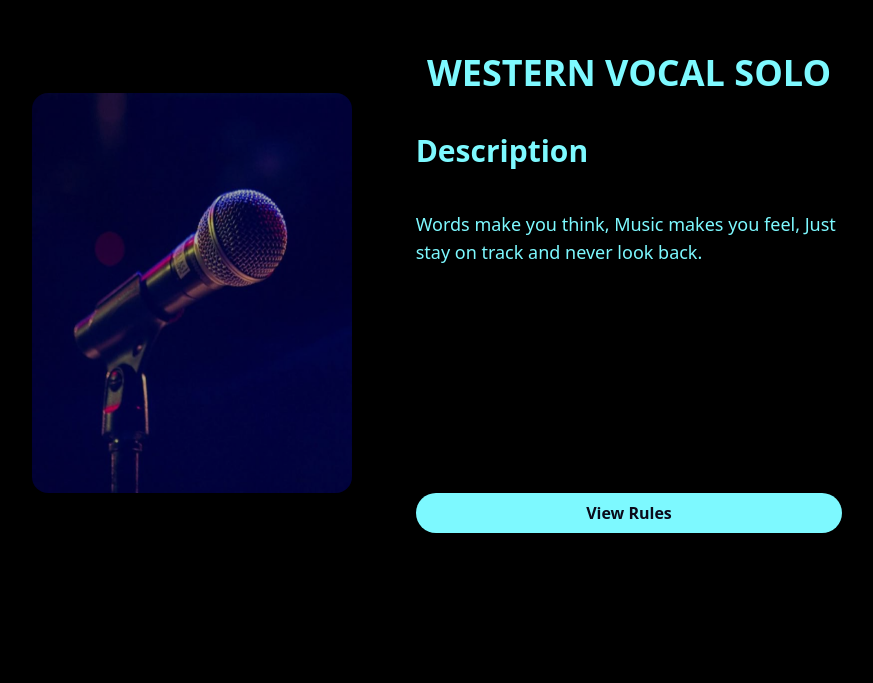
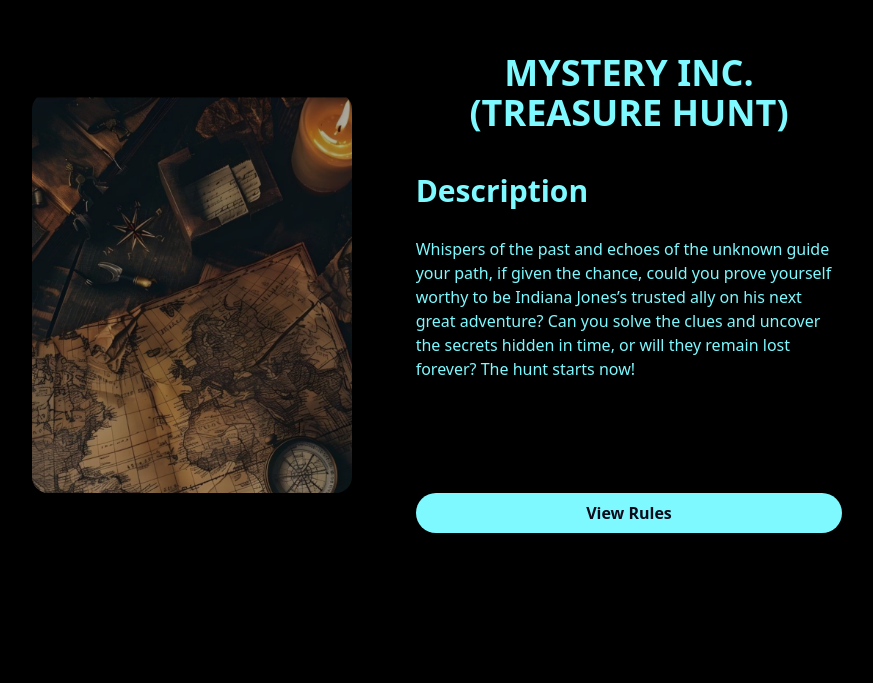
Before and after one commit to aayanatsap/phenomenon, a Next.js app: page /events in a window 1280 px wide. Shown: the part 1117-1800 px from the top of the page, without its empty margins (203-1076 px from the left). Built offline with nearby package versions, Linux system fonts and the light colour scheme.

Commit message:
events page complete

```diff
--- a/app/events/page.tsx
+++ b/app/events/page.tsx
@@ -24,7 +24,7 @@ import cricket from "../../media/pictures/Box Cricket.png";
 const cardsData = [
   {
     title: 'PERSONALITY',
-    content: "Are you savvy, a risk-taker, observant, creative …….. . Claim your opportunity to be extraordinary. Stand in the light and be seen as you are ;",
+    content: "\"The art of pleasing is the art of deception.\" – Luc de Clapiers Pressure creates diamonds and only then can they demonstrate what they truly are. You might have stolen the show more times than you can count, but can you be the one who takes the limelight when you're surrounded by people who've been doing the same thing all this while, do you have what it takes to take the crown of Mr/Ms Phenomenon?",
     rules: [
       "Individual Event.",
       "This event is open to students from grades 9th to 1st Year Degree.",
@@ -35,40 +35,53 @@ const cardsData = [
     banner: personality,
   },
   {
+    title: 'MYSTERY INC. (TREASURE HUNT)',
+    content: "Whispers of the past and echoes of the unknown guide your path, if given the chance, could you prove yourself worthy to be Indiana Jones’s trusted ally on his next great adventure? Can you solve the clues and uncover the secrets hidden in time, or will they remain lost forever? The hunt starts now!",
+    rules: [
+      "Team Event (3 members per team)",
+      "This event is open to students from grades 9th to 1st Year Degree. ",
+      "There will be multiple rounds with elimination ",
+    ],
+    banner: mystry,
+  },
+  {
     title: 'WESTERN VOCAL SOLO',
-    content: "Words make you think, Music makes you feel, Just stay on track and never look back.",
+    content: "Mariah Carey doesn't want a lot for Christmas, there is just one thing she needs. She doesn't care about the presents underneath the Christmas tree. All she cares about is an angelic voice. So will you be all that she wants for Christmas?",
     rules: [
-      "This event will be held in 2 categories : ",
-      "Category 1- Grades 9th and 10th",
-      "Category 2- Grades 11th to 1st Year Degree",
-      "Any Western style of vocals can be performed.",
+      "Individual Event.",
+      "This event will be held in 2 categories.",
+      "Category 1 - Grades 9th and 10th.",
+      "Category 2 - Grades 11th to 1st Year Degree.",
+      "Songs must be Christmas-themed (with no vulgarity).",
       "No instruments will be provided and participants must plan an instrument or track if accompaniment is required.",
       "An accompanist will be allowed, but no extra points will be awarded for accompaniment.",
       "All music and media required for events must be submitted at the console 45 minutes prior to the start of the event. The music in .mp3 format, and the media in recognized formats, must be submitted in labeled pen drives.",
       "No extra vocals are allowed on the backing track.",
-      "Timings: 2.5+1 minutes.",
+      "Timings: 2+1 minutes.",
     ],
     banner: vocal_solo,
   },
   {
     title: 'WESTERN DANCE SOLO',
-    content: "Dancers don’t need wings to fly, put on your dancing shoes and wow us with your moves. The stage is your canvas.",
+    content: "As the rhythm fills your veins, show us your inner Michael Jackson. Do you have what it takes to make the world believe that your body would be where his soul feels at home?",
     rules: [
+      "Individual event.",
       "This event is open to students from grades 9th to 1st Year Degree.",
       "If the dance or song choice is inappropriate, the participant will be asked to leave the stage.",
       "In case of use of props, they should be brought by participants.",
-      "All music and media required for events must be submitted at the console 45 minutes before the start of the event. The music in .mp3 format, and the media in recognized formats, must be submitted in labeled pen drives.",
-      "Timing: 2+1 minutes.",
+      "All music and media required for events must be submitted at the console 45 minutes before the start of the event. The music in .mp3 format, and the media in recognized formats, must be submitted in labelled pen drives.",
+      "There will be multiple rounds.",
+      "Timing: 2 minutes.",
     ],
     banner: dance_solo,
   },
   {
     title: 'WESTERN DANCE GROUP',
-    content: "Groove as a group to be the best troupe.",
+    content: "Let the rhythm flow through your veins, transforming every beat into an electrifying movement. Let music guide you, unleash your creativity, and light up the stage as you keep your groove as a group.",
     rules: [
-      "Team Event (6-8 members per team).",
+      "Team Event (4-8 members per team).",
       "This event is open to students from grades 9th to 1st Year Degree.",
-      "Timing: 3+1 minutes.",
+      "Timing: 2+1 minutes.",
       "Auditions may be held based on the number of registrations.",
       "If the dance or song choice is inappropriate, the team will be asked to leave the stage.",
       "Participants may use props.",
@@ -77,167 +90,167 @@ const cardsData = [
     banner: dance_group,
   },
   {
-    title: 'MYSTERY INC. (TREASURE HUNT)',
-    content: "‘X’ marks the spot. You can either be extremely cold or extremely hot.",
+    title: 'TRILOGY (POTPOURRI)',
+    content: "Think you can sketch your way to victory, mime your heart out, or describe the indescribable—all before time runs out? Come join us in the ultimate showdown of Pictionary, Dumb Charades, and Taboo, where every second counts. The countdown is on—let the games begin!",
     rules: [
-      "Team Event (3 members per team)",
-      "This event is open to students from grades 9th to 1st Year Degree. ",
-      "There will be multiple rounds with elimination ",
-    ],
-    banner: mystry,
-  },
-  {
-    title: 'TRILOGY (POTPOURRI)',
-    content: "A trio of favourites - Dumb Charades, Pictionary, and Taboo.",
-    rules: [
-      "Team Event (3 members per team)",
+      "Team Event (3 members per team).",
       "This event is open to students from grades 9th to 1st Year Degree.",
       "There will be multiple rounds with elimination.",
+
     ],
     banner: trilogy,
   },
   {
+    title: 'VEND (COMMERCE EVENT)',
+    content: "Can you keep your composure and make the right choices when the goal is to create a customer, not just a sale? In a world where satisfying the customer is the true art, prove that you can rival even the greatest artists.",
+    rules: [
+      "Team Event (3 members per team).",
+      "This event is open to students from grades 9th to 1st Year Degree.",
+      "Each team will be required to carry at least one laptop. NO Internet connection will be provided.",
+      "The use of AI will NOT be permitted.",
+      "There will be multiple rounds with elimination.",
+    ],
+    banner: vend,
+  },
+  {
     title: 'THE MOVIE BUSINESS (FILMMAKING)',
-    content: "Cinema is not only about making people dream. Capture extraordinary moments and tell a unique story through your lens.",
+    content: "“Carpe diem. Seize the day, boys. Make your lives extraordinary.” -Dead Poets Society, Where dreams are captured and brought to life on the big screen—show us how your imagination creates worlds that can only be explored through your lens. Show us the parts of your soul that are captured in every shot you take and tell us your narratives.",
     rules: [
-      "Team Event  (4 members per team)",
+      "Team Event (3 members per team).",
       "This event is open to students from grades 9th to 1st Year Degree.",
       "Participants have to bring a working camera or phone, and a laptop that has video editing software on it.",
       "Participants will be permitted to use the allowed areas of the campus to shoot their films, but are not allowed to leave campus.",
-      "There will be multiple rounds with elimination ",
+      "Drones are not permitted.",
+      "There will be multiple rounds with elimination.",
       "Participants must have ready access to the internet to upload their films to Google Drive.",
     ],
     banner: movie,
   },
   {
+    title: 'PENSWORTHY (CREATIVE WRITING)',
+    content: "Dare to dream, write, and inspire. Join us for a creative writing adventure where your words take flight and ideas come alive. Are you ready to pen your legacy?",
+    rules: [
+      "Individual event.",
+      "This event will be held in 2 categories.",
+      "Category 1 - Grades 9th and 10th.",
+      "Category 2 - Grades 11th to 1st Year Degree.",
+      "Each participant must carry their own writing material.",
+      "Participants are permitted to access the internet only when explicitly instructed to do so.",
+      "Rounds and their specific details will be disclosed on the spot, on the day of the event."
+    ],
+    banner: pensworth,
+  },
+  {
     title: 'PRINTMYSOUL (POSTER MAKING)',
-    content: "Bold, eye-catching, visually intense yet minimal and elegant, bring out this true art form.",
+    content: "\"Creativity is intelligence having fun\" -Albert Einstein. Express your creativity through impactful visuals and powerful ideas. Bold, eye-catching, visually intense yet minimal and elegant, bring out this true art form.",
+
     rules: [
-      "Team Event (3 members per team).",
+      "Individual Event.",
       "This event is open to students from grades 9th to 1st Year Degree.",
       "Plagiarism of any kind is prohibited.",
-      "Participants must abide by the theme of every round, which will be disclosed a day before the event.",
-      "Materials allowed: any kind of paints, colour pencils, sketch pens no crayons.",
-      "Posters to be done in A2 size sheet only.",
+      "Participants must get their own laptops or tablets.",
+      "Participants must abide by the theme of every round, which will be disclosed on the day of the event.",
+      "Materials allowed: any kind of paints (except spray paints), colour pencils, sketch pens but no crayons."
     ],
     banner: poster,
   },
   {
-    title: 'VEND (COMMERCE EVENT)',
-    content: "\"IT'S NOT WHAT YOU SELL THAT MATTERS AS MUCH AS HOW YOU SELL IT!\" - Brian Halligan Do you have what it takes to build an army and conquer your competitors' market? Will you blend in or stand out?",
+    title: 'SMOGASBOARD (FOOD TASTING)',
+    content: "A delight for chefs and masterchef enthusiasts alike! Join us on this culinary journey and let your inner Ramsey shine.",
     rules: [
-      "Team Event (3 members per team) ",
+      "Individual Event.",
       "This event is open to students from grades 9th to 1st Year Degree.",
-      "There will be multiple rounds with elimination.",
-    ],
-    banner: vend,
-  },
-  {
-    title: 'PENSWORTHY (CREATIVE WRITING)',
-    content: "‘Unsheathe’ your pens and let loose the dogs of diction and prepare for the Grand Inquisition.",
-    rules: [
-      "This event will be held in 2 categories : ",
-      "Category 1- Grades 9th and 10th",
-      "Category 2- Grades 11th to 1st Year Degree",
-      "Each participant must carry their own writing material.",
-      "Topics and timings will be given on the spot.",
-      "The use of the Internet is not permitted for any of the rounds.",
-    ],
-    banner: pensworth,
-  },
-  {
-    title: 'SMOGASBOARD (FOOD TASTING)',
-    content: "This will be a gastronomer's delight. The participants will have to identify the ingredients in a dish by tasting it.",
-    rules: [
-      "This event is open to students from grades 9th to 1st Year Degree.",
-      "Participants with any food related allergies will not be allowed to participate.",
+      "Only vegetarian food will be used.",
+      "Participants with any food related allergies will not be allowed to participate."
     ],
     banner: food,
   },
   {
     title : "EGNITES (STEM EVENT)",
-    content : "Innovation is within us all and we are the future of tomorrow. Combine your intellect and luck- show us the future that you can build with your mind!",
+    content : "The fabric of our civilization is evolving at a rapid pace, with Science and Technology being the fundamental driving forces. Are we pioneers of this change, or mere bystanders of this whirlwind of progress?",
     rules : [
-      "Individual participation",
+      "Team Event (2 members per team).",
       "This event is open to students from grades 9th to 1st Year Degree.",
-      "Participants are required to get their own devices."
+      "Participants are required to carry their own devices with necessary data connections.",
+      "Further details of the event will be communicated to the participants after registration."
+
     ],
     banner: stem,
   },
   {
     title: 'BATTLE OF THE BANDS',
-    content: "Live and unsigned. Battle it out for bragging rights.",
+    content: "The stage is ready for an unforgettable showdown of sound and skill. Step into the arena and let us witness what happens when bands play not just for the crowd, but to claim victory.",
     rules: [
-      "Team Event  (5+3 members per team)",
+      "Team Event (5+2 members per team).",
       "This event is open to students from grades 9th to 1st Year Degree.",
       "All bands are required to have at least one vocalist.",
       "No backing tracks will be allowed.",
       "Use of pre-recorded material is prohibited.",
-      "Instruments will not be provided by the school (except for a standard drum kit)",
-      "Misuse of any equipment including mics, wires, and drums will lead to immediate disqualification",
-      "Open registrations may be permitted if the cap for the number of teams is not met. (the team members may be drawn from different schools and colleges).",
+      "Instruments will not be provided by the school (except for a standard drum kit and amplifiers).",
+      "Misuse of any equipment including mics, wires, and drums will lead to immediate disqualification.",
+      "Open registrations may be permitted if the cap for the number of teams is not met. (The team members may be drawn from different schools and colleges).",
       "If all the team members are from one particular school or college, then only one team will be permitted in such a situation.",
-      "Timings: 5+3 minutes. (5 mins for performance, 3 mins for soundcheck)",
+      "Timings: 5+3 minutes. (5 mins for performance, 3 mins for soundcheck).",
     ],
     banner: band,
   },
   {
     title : "RAMPAEON (FASHION SHOW)",
-    content : "Fashion is escapism, not imprisonment. Wear your style as armor and use your confidence as a weapon. Walk the ramp with poise and elegance.",
+    content : "Fashion is escapism, not imprisonment. Wear your style as armour and use your confidence as a weapon. As the runway waits for your timeless pieces, show us that your elegance can outshine your style.",
     rules : [
-      "Team Event (10+2 members per team)",
+      "Team Event (10+2 members per team).",
       "This event is open to students from grades 9th to 1st Year Degree.",
-      "Timings: 5+1 minutes",
-      "Open registrations may be permitted if the cap for the number of teams is not met. (The team members may be drawn from different schools and colleges)",
-      "If all the team members are from one particular school or college, then only one team will be permitted in such a situation",
-      "The theme  ‘to be decided '",
+      "Timings: 5+2 minutes.",
+      "Open registrations may be permitted if the cap for the number of teams is not met. (The team members may be drawn from different schools and colleges).",
+      "If all the team members are from one particular school or college, then only one team will be permitted in such a situation.",
+      "The theme ‘to be decided'.",
       "All the participants must carry their own attires and props.",
       "Vulgarity is strongly prohibited. Any form of obscenity will lead to immediate disqualification of the team.",
       "Dress code restrictions will be conveyed to the teams after the registrations close.",
       "Violations pertaining to the dress code will lead to disqualification or negative marking.",
-      "The dimensions of the ramp will be disclosed after the registrations close.",
+      "The dimensions of the ramp will be disclosed after the registrations close."
     ],
     banner: fashion,
   },
   {
     title: "DISC-O FEVER (DISC BATTLE)",
-    content : "Turn the tables on your opponent, whip up a frenzy and bring the hype with your originality and style.",
+    content : "Master the art of sound manipulation, control the crowd, create electrifying tracks, and drop the beat, as you spin your way to victory and seize the title of the ultimate DJ!",
     rules : [
-      "Individual Event",
+      "Individual Event.",
       "This event is open to students from grades 9th to 1st Year Degree.",
       "Each contestant is required to make a mix of about 10 minutes. This mix has to be the contestant’s own mix.",
       "Each mix will be judged based on the style of mixing, originality, perfection of transitions etc.",
-      "The mix has to be dance-music based but there is no limitation on the sub-genre ",
+      "The mix has to be dance-music based but there is no limitation on the sub-genre.",
       "Each contestant has to submit the mix on Day 1 of the fest by 12pm.",
       "Contestants are required to submit the mix on a labelled pen drive.",
-      "The top 4 will be chosen by the evening of Day 1 and the results put up at the earliest. The top 4 will get to play on the main stage on Day 2 during the ‘DANCE MUSIC FESTIVAL’ for a maximum of 10 minutes",
+      "The top 4 will be chosen by the evening of Day 1 and the results put up at the earliest. The top 4 will get to play on the main stage on Day 2 during the ‘DANCE MUSIC FESTIVAL’ for a maximum of 10 minutes.",
       "Contenders wanting to use any other sort of equipment will have to carry it with them and notify the event heads at the earliest.",
     ],
     banner: disco
   },
   {
     title : "3 - A - SIDE BASKETBALL",
-    content : "'You miss 100% of the shots you don't take.'",
+    content : "\"You miss 100% of the shots you never take.\" Watch as teams compete on the court, displaying their skills with each rebound, shot, and pass. Only one team will win, the stakes are tremendous, and the atmosphere is unparalleled. Come witness an incredible demonstration of heart, collaboration, and athleticism.",
     rules : [
-      "Team Event  (3+1 members per team)",
+      "Team Event (3+1 members per team).",
       "This event is open to students from grades 11th to 1st Year Degree.",
       "There are separate categories for boys and girls.",
-      "Teams must come in sporting attire, and everyone on the team must have a uniform jersey for easier identification.",
-      "All matches will be liveball",
-      "The tournament will be conducted in a knockout format.",
+      "Teams must come in sporting attire, and everyone must have a uniform jersey for easier identification.",
+      "All matches will be live.",
+      "The tournament will be conducted in a league cum knockout format.",
       "The referee’s decision is final.",
+      "FIBA rules and regulations will be followed."
     ],
     banner: basketball
   },
   {
     title : "BOX CRICKET",
-    content : "Claim this chance to shine in the country's favourite sport.",
+    content : "Cricket is more than just a sport, its a religion. With Raw pace, unpredictable bouncers, toe-crushing yorkers and exhilarating strokes. A game that promises to hit every nerve in the body. Step onto the 22 yard pitch, where the most fiercest players battle for the ultimate prize. Patience, Determination and unwavering commitment are the qualities that set the champions apart. Do you have what it takes to be the next master blaster?",
     rules : [
-      "Team Event  (4+1 members per team)",
+      "Team Event (4+1 members per team).",
       "This event is open to students from grades 9th to 1st Year Degree.",
       "Teams must come in sporting attire.",
-      "Participants must bring their own bat.",
-      "Maximum number of teams = 16",
+      "Participants must bring their own bat."
     ],
     banner: cricket,
   },
@@ -245,13 +258,15 @@ const cardsData = [
 
 function Events() {
   return (
-    <div className="lg:mb-24 md:mb-0 mb-52">
-      <div className="flex justify-center">
-        <span className="text-6xl text-electricBlue text-center font-bold mb-24">Our Events</span>
+    <div className="flex flex-col items-center">
+      <div className="lg:mb-24 md:mb-0 mb-52 px-3">
+        <div className="flex justify-center">
+          <span className="text-6xl text-electricBlue text-center font-bold mb-24">Our Events</span>
+        </div>
+        {cardsData.map((card, idx) => (
+          <EventsCard title={card.title} content={card.content} rules={card.rules} banner={card.banner} key={idx}/>
+        ))}
       </div>
-      {cardsData.map((card, idx) => (
-        <EventsCard title={card.title} content={card.content} rules={card.rules} banner={card.banner} key={idx}/>
-      ))}
     </div>
   )
 }
--- a/components/ui/EventsCard.tsx
+++ b/components/ui/EventsCard.tsx
@@ -1,5 +1,5 @@
 "use client";
-import React, { useState } from 'react'
+import React, { useState, useLayoutEffect, useRef } from 'react'
 import { motion, AnimatePresence } from 'framer-motion'
 
 import Image, { StaticImageData } from 'next/image';
@@ -11,55 +11,64 @@ export const EventsCard = ({title, content, rules, banner, key} : {
   banner: StaticImageData,
   key: number
 }) => {
+  const divRef = useRef<HTMLDivElement | null>(null);
+  const [height, setHeight] = useState<number>(0);
   const [viewRules, setViewRules] = useState(false)
 
+  useLayoutEffect(() => {
+    if (divRef.current) {
+      // Set the height of the div in the state
+      setHeight(divRef.current.clientHeight);
+    }
+  }, [content, rules, viewRules]);
+
   return (
-    <div className='w-screen md:h-screen md:mb-8 mb-36 md:px-0 px-1' key={key}>
+    <div className='md:w-screen md:h-screen md:mb-8 mb-16 md:px-0 px-3 py-10 md:py-0' key={key}>
       <div className='w-full flex justify-center mb-8'>
         <span className='text-electricBlue text-4xl md:text-5xl font-bold md:hidden text-center'>{title}</span>
       </div>
       <div className='flex w-full md:h-3/5 md:flex-row flex-col justify-center items-center gap-10 md:gap-16'>
-        <div className=' md:h-[400px] md:w-[320px] w-[250px] h-[350px] rounded-2xl'>
-          <Image src={banner}  alt="empty" className='w-full h-full rounded-2xl'/>
+        <div className='md:h-[400px] md:w-[320px] w-[250px] h-[350px] rounded-2xl'>
+          <Image src={banner} alt="empty" className='w-full h-full rounded-2xl'/>
         </div>
-        <div className='flex flex-col  md:w-1/3 w-2/3 items-center h-full gap-10'>
+        <div className='flex flex-col md:w-1/3 w-5/6 items-center h-full gap-10'>
           <span className='text-electricBlue text-4xl md:text-4xl font-bold md:block hidden text-center'>{title}</span>
           <div className='grid grid-flow-row w-full h-full md:gap-0 gap-5'>
             <span className='font-semibold md:text-3xl text-2xl text-electricBlue'>{!viewRules ? ("Description") : ("Rules")}</span>
-            <div className='overflow-auto md:h-[200px] h-[150px] scrollbar-thin scrollbar-track-transparent scrollbar-thumb-electricBlue'>
+            <div className='overflow-auto md:h-[200px] scrollbar-thin scrollbar-track-transparent scrollbar-thumb-electricBlue'>
               <AnimatePresence>
                 {!viewRules ? (
                   <motion.div
-                  initial={{
-                    opacity:0
-                  }}
-                  animate={viewRules ? {opacity: 0} : {opacity: 1}}
-                  transition={{
-                    duration:0.5
-                  }}
-                  className='w-full'
+                    initial={{ opacity: 0 }}
+                    animate={viewRules ? { opacity: 0 } : { opacity: 1 }}
+                    transition={{ duration: 0.5 }}
+                    className='w-full' // content div that adjusts dynamically
+                    ref={divRef}
                   >
-                    <span className='text-electricBlue md:text-lg text-base'>{content}</span>
+                    <span className='text-electricBlue md:text-base text-sm'>{content}</span>
                   </motion.div>
                 ) : (
                   <motion.ul
-                  initial={{
-                    opacity:0
-                  }}
-                  animate={viewRules ? {opacity: 1} : {opacity: 0}}
-                  transition={{
-                    duration: 0.5
-                  }}
-                  className=' text-electricBlue md:text-base text-sm w-full'>
+                    initial={{ opacity: 0 }}
+                    animate={viewRules ? { opacity: 1 } : { opacity: 0 }}
+                    transition={{ duration: 0.5 }}
+                    className={`w-full text-electricBlue md:text-base text-sm gap-1.5 md:gap-2 flex flex-col list-disc list-inside`} // rules div that will match content height
+                    style={{ height: `${height}px` }}
+                  >
                     {rules.map((rule, idx) => (
-                      <li key={`ruleno${idx}`} className='list-disc list-inside'>{rule}</li>
+                      <li key={`ruleno${idx}`} className=''>{rule}</li>
                     ))}
                   </motion.ul>
                 )}
               </AnimatePresence>
             </div>
-            <button onClick={() => setViewRules(!viewRules)} className='bg-electricBlue text-galaxyBlue hover:scale-105 hover:text-electricBlue hover:bg-neonPurple duration-500 md:py-2 py-1.5 px-8 h-auto rounded-full self-end'>
-              <span className='font-semibold md:text-base text-sm'>{viewRules ? ("View Description") : ("View Rules")}</span>
+            <button
+              onClick={() => setViewRules(!viewRules)}
+              className='bg-electricBlue text-galaxyBlue hover:scale-105 hover:text-electricBlue hover:bg-neonPurple duration-500 md:py-2 py-1.5 px-8 h-auto rounded-full self-end'
+            >
+              <span className='font-semibold md:text-base text-sm'>
+                {viewRules ? ("View Description") : ("View Rules")}
+              </span>
             </button>
           </div>
         </div>
```
